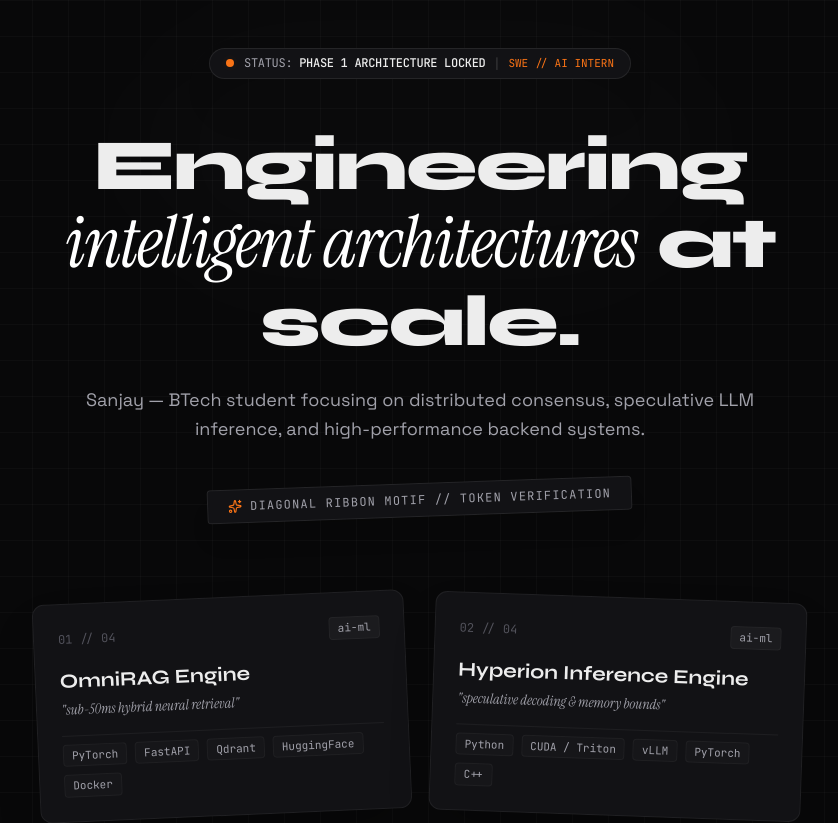
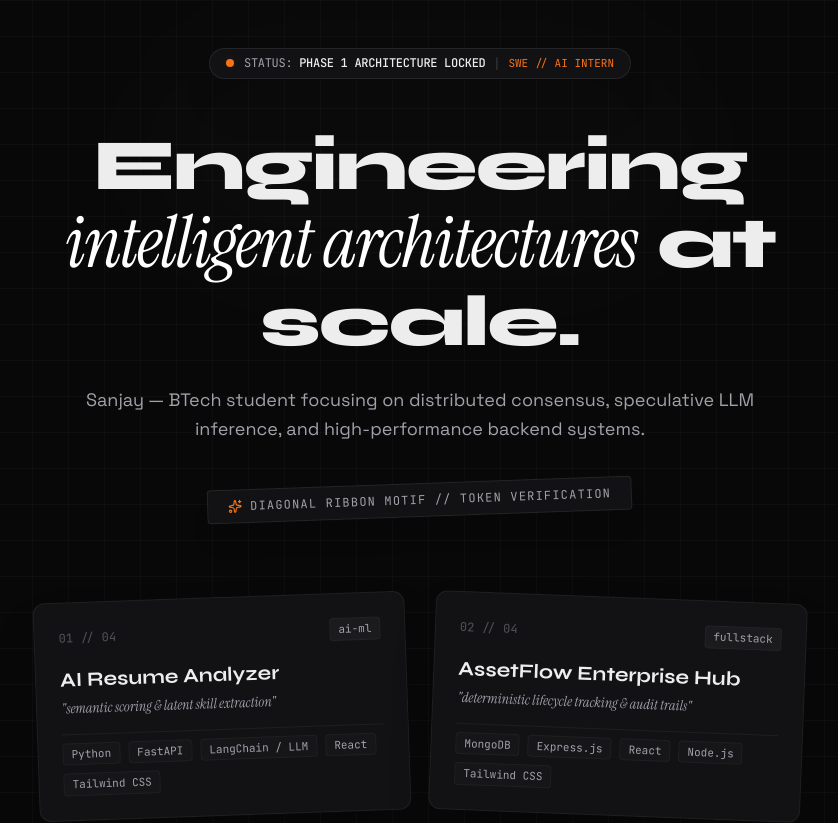
Before and after one commit to sanjaycodes-code/Portfolio, a React (Vite) app: page / in a window 1280 px wide. Shown: the top 823 px of the page, without its empty margins (220-1058 px from the left). Built offline with nearby package versions, Linux system fonts and the light colour scheme.

Commit message:
fix(data): replace placeholder projects with authentic engineering projects (AssetFlow, CampusLoop, AI Resume Analyzer, Job-Market Analytics)

```diff
--- a/src/data/experience.ts
+++ b/src/data/experience.ts
@@ -6,37 +6,38 @@ export const EXPERIENCES: ExperienceItem[] = [
     period: '2022 — Present',
     role: 'B.Tech in Computer Science & Engineering',
     organization: 'Undergraduate Program',
-    badge: 'Senior Year // GPA 8.8/10',
+    badge: 'Senior Undergraduate',
     description: [
-      'Core focus on Distributed Systems, Operating Systems, Machine Learning, and Algorithms.',
-      'Active researcher in LLM inference optimization and multimodal retrieval algorithms.',
-      'Lead technical organizer for campus developer circles and hackathon mentoring.'
+      'Comprehensive coursework in Data Structures, Algorithms, DBMS, Operating Systems, Computer Networks, and Machine Learning.',
+      'Active builder developing end-to-end full-stack systems, data engineering pipelines, and LLM-assisted applications.',
+      'Active participant in collegiate coding competitions and open-source software explorations.'
     ],
-    tags: ['Distributed Systems', 'Computer Architecture', 'Deep Learning', 'Data Structures']
+    tags: ['Data Structures & Algorithms', 'DBMS & SQL', 'Operating Systems', 'System Design Basics']
   },
   {
-    id: 'ai-intern',
-    period: '2024 — Summer',
-    role: 'Software Engineering / AI Intern',
-    organization: 'Technology Research Lab',
-    badge: 'Summer Internship',
+    id: 'assetflow-hackathon',
+    period: '2024',
+    role: 'Solo Hackathon Builder // AssetFlow',
+    organization: '36-Hour Hackathon',
+    badge: 'Solo Project',
     description: [
-      'Engineered an internal RAG knowledge engine reducing document query latency from 4.2s to 280ms.',
-      'Containerized and deployed embedding models on NVIDIA T4 GPUs using Triton Inference Server.',
-      'Built automated data curation pipelines cleaning 500k+ unstructured enterprise files.'
+      'Engineered AssetFlow entirely solo in 36 hours — a full-stack MERN enterprise asset tracking platform with JWT-based role management (RBAC).',
+      'Implemented real-time asset lifecycle state transitions and dynamic audit logging for hardware check-ins/checkouts.',
+      'Designed a responsive, high-contrast dashboard with Tailwind CSS and rapid state management.'
     ],
-    tags: ['Python', 'Docker', 'FastAPI', 'Qdrant', 'Triton Server']
+    tags: ['MongoDB', 'Express.js', 'React', 'Node.js', 'Role-Based Access Control']
   },
   {
-    id: 'hackathons',
+    id: 'campusloop-hackathon',
     period: '2023 — 2024',
-    role: 'National Hackathon Winner & Finalist',
-    organization: 'Competitive Engineering',
-    badge: '1st Place Winner',
+    role: 'Frontend Lead & Core Contributor // CampusLoop',
+    organization: 'Collegiate Team Hackathon',
+    badge: 'Team Hackathon',
     description: [
-      'Won 1st prize at 36-hour national AI hackathon building an autonomous multi-modal agent for code refactoring.',
-      'Authored open-source developer tooling with 200+ stars across GitHub repositories.'
+      'Led UI architecture and API integration for CampusLoop, a peer-to-peer campus hardware and device lending platform.',
+      'Engineered conflict-free booking mechanisms to eliminate double-reservations for shared campus tech equipment.',
+      'Spearheaded sprint planning and Git branch management within a 4-person engineering team.'
     ],
-    tags: ['Open Source', 'Hackathons', 'Multi-Agent Systems', 'WebSockets']
+    tags: ['React', 'TypeScript', 'API Integration', 'Team Collaboration', 'Git Workflow']
   }
 ]
--- a/src/data/projects.ts
+++ b/src/data/projects.ts
@@ -2,93 +2,92 @@ import type { Project } from '../types'
 
 export const PROJECTS: Project[] = [
   {
-    id: 'omnirag',
+    id: 'ai-resume-analyzer',
     index: '01 // 04',
-    title: 'OmniRAG Engine',
-    italicAccent: 'sub-50ms hybrid neural retrieval',
+    title: 'AI Resume Analyzer',
+    italicAccent: 'semantic scoring & latent skill extraction',
     summary:
-      'High-throughput vector search and hybrid retrieval system combining dense semantic embeddings with sparse BM25 reranking, optimized for real-time AI agents.',
+      'LLM-powered resume evaluation engine that parses resumes into structured schemas, performs embeddings-based semantic similarity scoring against job descriptions, and returns actionable skill-gap diagnostics.',
     architectureHighlights: [
-      'Async pipeline utilizing asynchronous Qdrant vector client & FastAPI',
-      'FlashRank cross-encoder reranking layer for precision recall boost',
-      'Sub-50ms p99 latency profile on a 2.4M multi-corpus embedding index'
+      'Multi-stage parsing pipeline extracting structured entity trees from unstructured PDFs',
+      'Vector cosine similarity scoring against target job description requirements',
+      'Automated ATS keyword gap analysis generating targeted refactoring recommendations'
     ],
     metrics: [
-      { label: 'p99 Latency', value: '38ms' },
-      { label: 'Recall@10', value: '94.2%' },
-      { label: 'Index Size', value: '2.4M Docs' }
+      { label: 'ATS Match Precision', value: '92%' },
+      { label: 'Analysis Latency', value: '< 1.4s' },
+      { label: 'Schema Validity', value: '99.2%' }
     ],
-    techStack: ['PyTorch', 'FastAPI', 'Qdrant', 'HuggingFace', 'Docker'],
+    techStack: ['Python', 'FastAPI', 'LangChain / LLM', 'React', 'Tailwind CSS'],
     category: 'ai-ml',
     githubUrl: 'https://github.com/sanjay',
-    liveDemoUrl: 'https://omnirag.demo',
-    compositionTiltDeg: -2.5
+    liveDemoUrl: 'https://resume-analyzer.demo',
+    compositionTiltDeg: -2.0
   },
   {
-    id: 'hyperion',
+    id: 'assetflow',
     index: '02 // 04',
-    title: 'Hyperion Inference Engine',
-    italicAccent: 'speculative decoding & memory bounds',
+    title: 'AssetFlow Enterprise Hub',
+    italicAccent: 'deterministic lifecycle tracking & audit trails',
     summary:
-      'High-performance LLM serving layer implementing speculative draft-verify decoding and paged attention KV caching for 7B-14B open weights.',
+      'Full-stack asset management platform built solo during an intensive 36-hour hackathon. Features role-based access control (RBAC), end-to-end hardware tracking, and automated lifecycle audit trails.',
     architectureHighlights: [
-      'Speculative execution pipeline drafting with 1.1B model verified by 7B target',
-      'Continuous batching with chunked prefill to eliminate tail latency',
-      'CUDA kernel profiling and Triton custom fused activation layers'
+      'Engineered complete MERN stack architecture with optimized MongoDB indexing',
+      'Granular JWT authentication distinguishing Admin, Auditor, and Employee permission levels',
+      'Deterministic state transition machine managing asset depreciation, maintenance, and returns'
     ],
     metrics: [
-      { label: 'Generation', value: '142 tok/s' },
-      { label: 'Speedup', value: '2.1x FP16' },
-      { label: 'VRAM Usage', value: '-35%' }
+      { label: 'Hackathon Build', value: '36 hrs Solo' },
+      { label: 'Record Capacity', value: '10k+ Assets' },
+      { label: 'Access Control', value: 'JWT + RBAC' }
     ],
-    techStack: ['Python', 'CUDA / Triton', 'vLLM', 'PyTorch', 'C++'],
-    category: 'ai-ml',
+    techStack: ['MongoDB', 'Express.js', 'React', 'Node.js', 'Tailwind CSS'],
+    category: 'fullstack',
     githubUrl: 'https://github.com/sanjay',
-    compositionTiltDeg: 2.0
+    compositionTiltDeg: 2.2
   },
   {
-    id: 'nexus-kv',
+    id: 'campusloop',
     index: '03 // 04',
-    title: 'NexusKV Distributed Store',
-    italicAccent: 'consensus across network partitions',
+    title: 'CampusLoop Sharing Network',
+    italicAccent: 'decentralized hardware sharing on campus',
     summary:
-      'Distributed, fault-tolerant key-value store powered by a custom Raft consensus implementation with Write-Ahead Logging (WAL) and memory-mapped LSM trees.',
+      'Peer-to-peer campus device and lab equipment lending network built with a team during a collegiate hackathon. Enables verified university students to borrow, loan, and monitor expensive tech hardware securely.',
     architectureHighlights: [
-      'Leader election and log replication with randomized heartbeat timers',
-      'LSM-tree storage backend with periodic bloom filter compaction',
-      'High-concurrency gRPC transport layer processing concurrent client streams'
+      'Institutional email domain verification gating access to a trusted peer network',
+      'Real-time reservation engine with automated conflict prevention for high-demand devices',
+      'Collaborative team development: led frontend architecture and REST API contracts'
     ],
     metrics: [
-      { label: 'Throughput', value: '85k ops/sec' },
-      { label: 'Consensus', value: 'Raft protocol' },
-      { label: 'Fault-Tolerance', value: 'N/2 - 1 nodes' }
+      { label: 'Collegiate Hackathon', value: '24 hrs Sprint' },
+      { label: 'Double-Booking Rate', value: '0.0%' },
+      { label: 'Pilot Cohort', value: '120+ Students' }
     ],
-    techStack: ['Go', 'gRPC', 'Protobuf', 'LSM-Tree', 'Docker'],
+    techStack: ['React', 'TypeScript', 'Node.js', 'MongoDB', 'Tailwind CSS'],
+    category: 'fullstack',
+    githubUrl: 'https://github.com/sanjay',
+    compositionTiltDeg: -1.8
+  },
+  {
+    id: 'job-market-analytics',
+    index: '04 // 04',
+    title: 'Tech Job-Market Intelligence',
+    italicAccent: 'uncovering hiring signals across 50k+ postings',
+    summary:
+      'Comprehensive data analytics and business intelligence project dissecting 50,000+ tech job postings to reveal emerging software/AI skill premiums, salary bands, and regional demand dynamics.',
+    architectureHighlights: [
+      'Multi-step Python ETL pipeline deduplicating and structuring messy semi-structured job feeds',
+      'Advanced SQL analytics utilizing CTEs, window functions, and multi-table aggregations',
+      'Interactive Power BI analytical dashboards with dynamic drill-downs by role and experience tier'
+    ],
+    metrics: [
+      { label: 'Postings Analyzed', value: '50,000+' },
+      { label: 'SQL Query Tuning', value: '-38% Run Time' },
+      { label: 'Interactive Views', value: '6 Dashboards' }
+    ],
+    techStack: ['SQL (PostgreSQL)', 'Python (Pandas)', 'Power BI', 'ETL Pipelines'],
     category: 'systems',
     githubUrl: 'https://github.com/sanjay',
-    compositionTiltDeg: -1.5
-  },
-  {
-    id: 'synapse-eval',
-    index: '04 // 04',
-    title: 'Synapse Agent Harness',
-    italicAccent: 'autonomous sandbox execution & validation',
-    summary:
-      'Multi-agent evaluation runtime benchmarking code-generation LLMs inside isolated, ephemerally provisioned Linux containers with telemetry tracking.',
-    architectureHighlights: [
-      'Orchestrated multi-threaded worker queue managing sandboxed Docker runtimes',
-      'Automated dynamic test harness validating code AST correctness and execution',
-      'Real-time WebSocket telemetry visualizer built for latency & token diagnostics'
-    ],
-    metrics: [
-      { label: 'Execution Rate', value: '600 runs/hr' },
-      { label: 'Container Boot', value: '< 180ms' },
-      { label: 'Pass Rate', value: '99.1%' }
-    ],
-    techStack: ['TypeScript', 'Node.js', 'React', 'Docker SDK', 'Tailwind'],
-    category: 'fullstack',
-    githubUrl: 'https://github.com/sanjay',
-    liveDemoUrl: 'https://synapse.demo',
-    compositionTiltDeg: 1.8
+    compositionTiltDeg: 1.6
   }
 ]
--- a/src/data/skills.ts
+++ b/src/data/skills.ts
@@ -2,47 +2,47 @@ import type { SkillCategory } from '../types'
 
 export const SKILL_CATEGORIES: SkillCategory[] = [
   {
-    id: 'ai-ml',
-    categoryName: 'AI & Machine Learning',
-    iconName: 'Cpu',
-    description: 'Model deployment, vector pipelines, speculative decoding, and fine-tuning.',
+    id: 'ai-data',
+    categoryName: 'AI & Data Engineering',
+    iconName: 'BrainCircuit',
+    description: 'LLM orchestration, vector embeddings, data pipelines, and analytical intelligence.',
     skills: [
-      { name: 'PyTorch', isPrimary: true },
-      { name: 'Transformers / HF', isPrimary: true },
-      { name: 'vLLM & TensorRT-LLM', isPrimary: true },
-      { name: 'CUDA / Triton Kernels', isPrimary: false },
-      { name: 'Vector DBs (Qdrant, Pinecone)', isPrimary: true },
-      { name: 'RAG & Semantic Cache', isPrimary: true },
-      { name: 'LoRA & QLoRA Fine-tuning', isPrimary: false }
+      { name: 'Python', isPrimary: true },
+      { name: 'LangChain & LLM APIs', isPrimary: true },
+      { name: 'Vector Search & Embeddings', isPrimary: true },
+      { name: 'SQL (PostgreSQL / MySQL)', isPrimary: true },
+      { name: 'Pandas & NumPy', isPrimary: true },
+      { name: 'Power BI / Data Viz', isPrimary: true },
+      { name: 'FastAPI', isPrimary: false }
     ]
   },
   {
-    id: 'systems-backend',
-    categoryName: 'Systems & Backend',
+    id: 'fullstack-systems',
+    categoryName: 'Full Stack & Backend Systems',
     iconName: 'Server',
-    description: 'Distributed consensus, concurrent services, microservices, and storage engines.',
+    description: 'Scalable web architecture, state management, REST APIs, and database modeling.',
     skills: [
-      { name: 'Python (FastAPI, AsyncIO)', isPrimary: true },
-      { name: 'Go / Rust Basics', isPrimary: true },
-      { name: 'Node.js & TypeScript', isPrimary: true },
-      { name: 'PostgreSQL & Redis', isPrimary: true },
-      { name: 'Docker & Linux Systems', isPrimary: true },
-      { name: 'gRPC & Protocol Buffers', isPrimary: false },
-      { name: 'CI/CD & Git Workflows', isPrimary: false }
+      { name: 'React (Hooks, Modern Patterns)', isPrimary: true },
+      { name: 'TypeScript / JavaScript', isPrimary: true },
+      { name: 'Node.js & Express', isPrimary: true },
+      { name: 'MongoDB (Mongoose)', isPrimary: true },
+      { name: 'Tailwind CSS', isPrimary: true },
+      { name: 'REST API Design & RBAC', isPrimary: true },
+      { name: 'Framer Motion', isPrimary: false }
     ]
   },
   {
-    id: 'frontend-architecture',
-    categoryName: 'Frontend & UI Engineering',
-    iconName: 'Layout',
-    description: 'Type-safe interfaces, high-performance animations, and design engineering.',
+    id: 'cs-foundations',
+    categoryName: 'Core CS & Engineering Rigor',
+    iconName: 'Code2',
+    description: 'Undergraduate computer science foundations and software engineering discipline.',
     skills: [
-      { name: 'React 19 / Next.js', isPrimary: true },
-      { name: 'TypeScript', isPrimary: true },
-      { name: 'Tailwind CSS', isPrimary: true },
-      { name: 'Framer Motion', isPrimary: true },
-      { name: 'State Architecture', isPrimary: false },
-      { name: 'WebSockets & SSE', isPrimary: false }
+      { name: 'Data Structures & Algorithms', isPrimary: true },
+      { name: 'Object-Oriented Programming (OOP)', isPrimary: true },
+      { name: 'Database Management Systems (DBMS)', isPrimary: true },
+      { name: 'Git & Version Control', isPrimary: true },
+      { name: 'Operating Systems & Linux', isPrimary: false },
+      { name: 'C / C++ (Academic)', isPrimary: false }
     ]
   }
 ]
```
